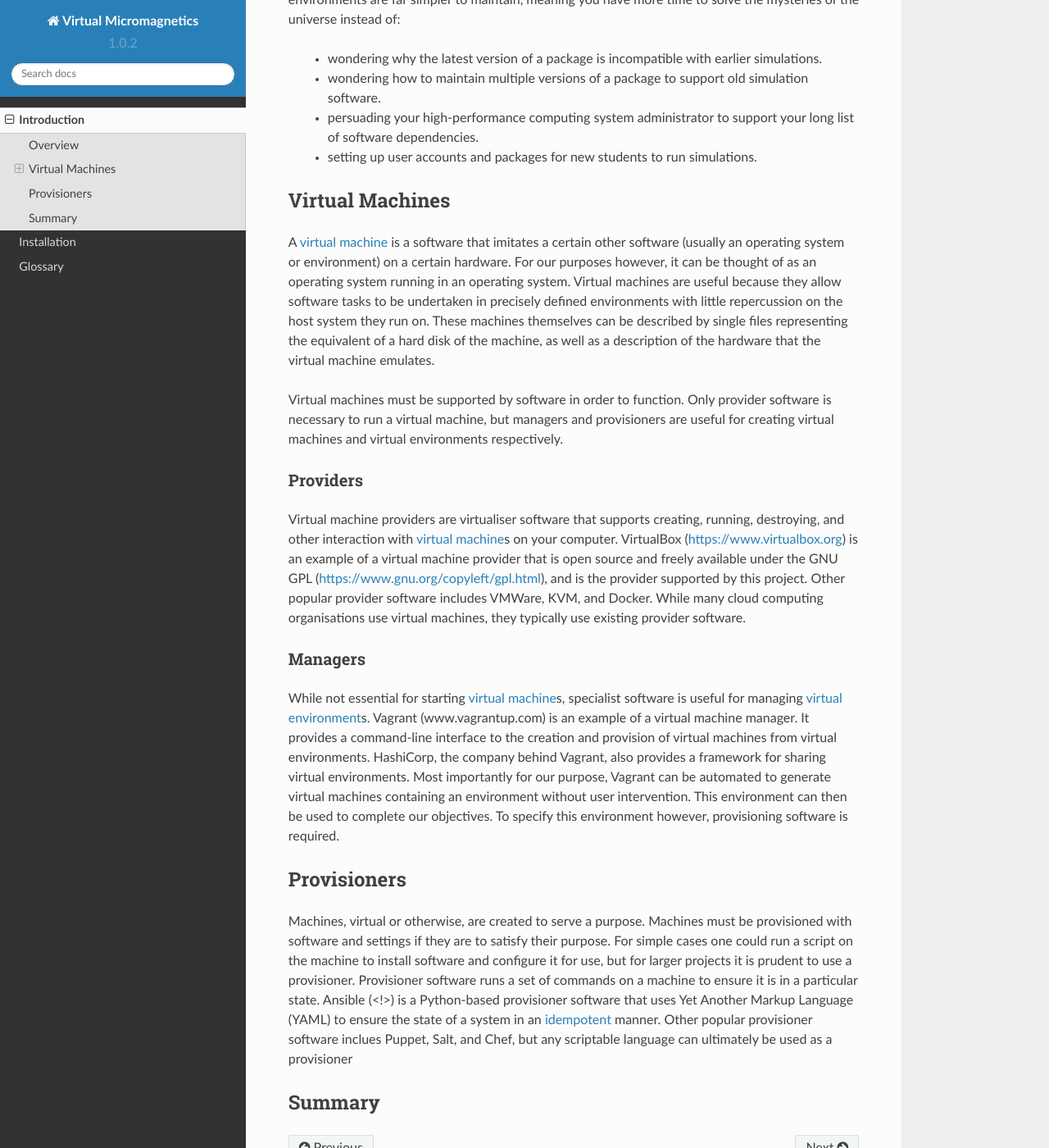
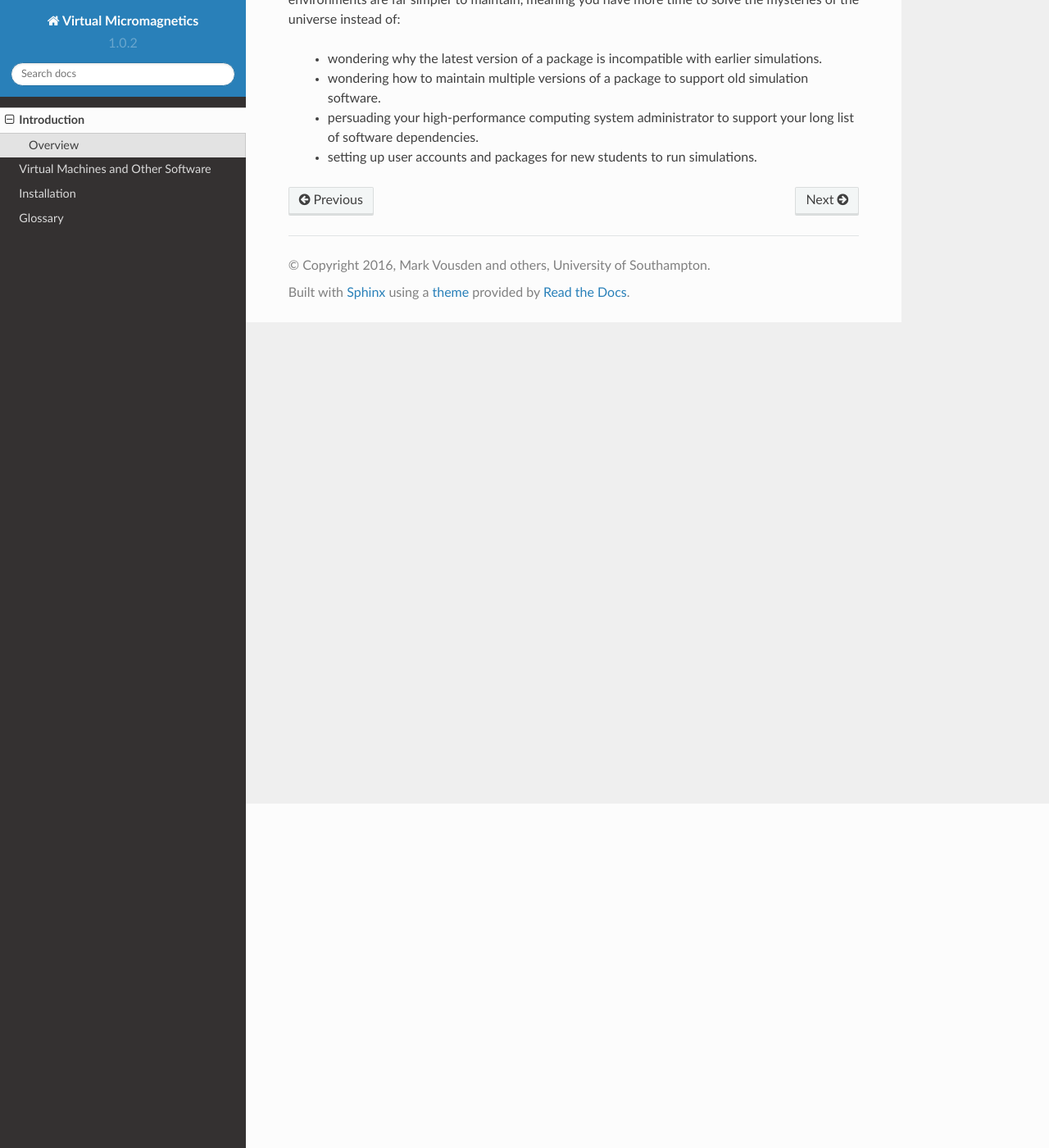
Before and after one commit to computationalmodelling/virtualmicromagnetics, a Sphinx documentation site: the page built from docs/introduction.rst, in a window 1280 px wide and 1400 px high, scrolled down 420 px. Shown: the whole window at 82% size. Built offline with Sphinx 7.4.7 and the Read the Docs theme 2.0.0, drawn with Linux system fonts in a browser that asks for light colours.

Commit message:
DOC-026: Split introduction into two pages.

```diff
--- a/docs/index.rst
+++ b/docs/index.rst
@@ -5,5 +5,6 @@
 
 .. toctree::
    introduction
+   virtual-machine-software
    install
    glossary
--- a/docs/introduction.rst
+++ b/docs/introduction.rst
@@ -31,73 +31,3 @@
    your long list of software dependencies.
 
  - setting up user accounts and packages for new students to run simulations.
-
-.. _introduction-vms:
-
-Virtual Machines
-----------------
-
-A :term:`virtual machine` is a software that imitates a certain other software
-(usually an operating system or environment) on a certain hardware. For our
-purposes however, it can be thought of as an operating system running in an
-operating system. Virtual machines are useful because they allow software tasks
-to be undertaken in precisely defined environments with little repercussion on
-the host system they run on. These machines themselves can be described by
-single files representing the equivalent of a hard disk of the machine, as well
-as a description of the hardware that the virtual machine emulates.
-
-Virtual machines must be supported by software in order to function. Only
-provider software is necessary to run a virtual machine, but managers and
-provisioners are useful for creating virtual machines and virtual environments
-respectively.
-
-.. _introduction-providers:
-
-Providers
-~~~~~~~~~
-
-Virtual machine providers are virtualiser software that supports creating,
-running, destroying, and other interaction with :term:`virtual machine`\s on
-your computer. VirtualBox (https://www.virtualbox.org) is an example of a
-virtual machine provider that is open source and freely available under the GNU
-GPL (https://www.gnu.org/copyleft/gpl.html), and is the provider supported by
-this project. Other popular provider software includes VMWare, KVM, and Docker.
-While many cloud computing organisations use virtual machines, they typically
-use existing provider software.
-
-.. _introduction-managers:
-
-Managers
-~~~~~~~~
-
-While not essential for starting :term:`virtual machine`\s, specialist software
-is useful for managing :term:`virtual environment`\s. Vagrant
-(www.vagrantup.com) is an example of a virtual machine manager. It provides a
-command-line interface to the creation and provision of virtual machines from
-virtual environments. HashiCorp, the company behind Vagrant, also provides a
-framework for sharing virtual environments. Most importantly for our purpose,
-Vagrant can be automated to generate virtual machines containing an environment
-without user intervention. This environment can then be used to complete our
-objectives. To specify this environment however, provisioning software is
-required.
-
-.. _introduction-provisioners:
-
-Provisioners
-------------
-
-Machines, virtual or otherwise, are created to serve a purpose. Machines must
-be provisioned with software and settings if they are to satisfy their
-purpose. For simple cases one could run a script on the machine to install
-software and configure it for use, but for larger projects it is prudent to use
-a provisioner. Provisioner software runs a set of commands on a machine to
-ensure it is in a particular state. Ansible (<!>) is a Python-based provisioner
-software that uses Yet Another Markup Language (YAML) to ensure the state of a
-system in an :term:`idempotent` manner. Other popular provisioner software
-inclues Puppet, Salt, and Chef, but any scriptable language can ultimately be
-used as a provisioner
-
-.. _summary:
-
-Summary
--------
```
Also changed, not shown: docs/glossary.rst (+4 -4 lines), docs/virtual-machine-software.rst (added, +69 -0 lines).
